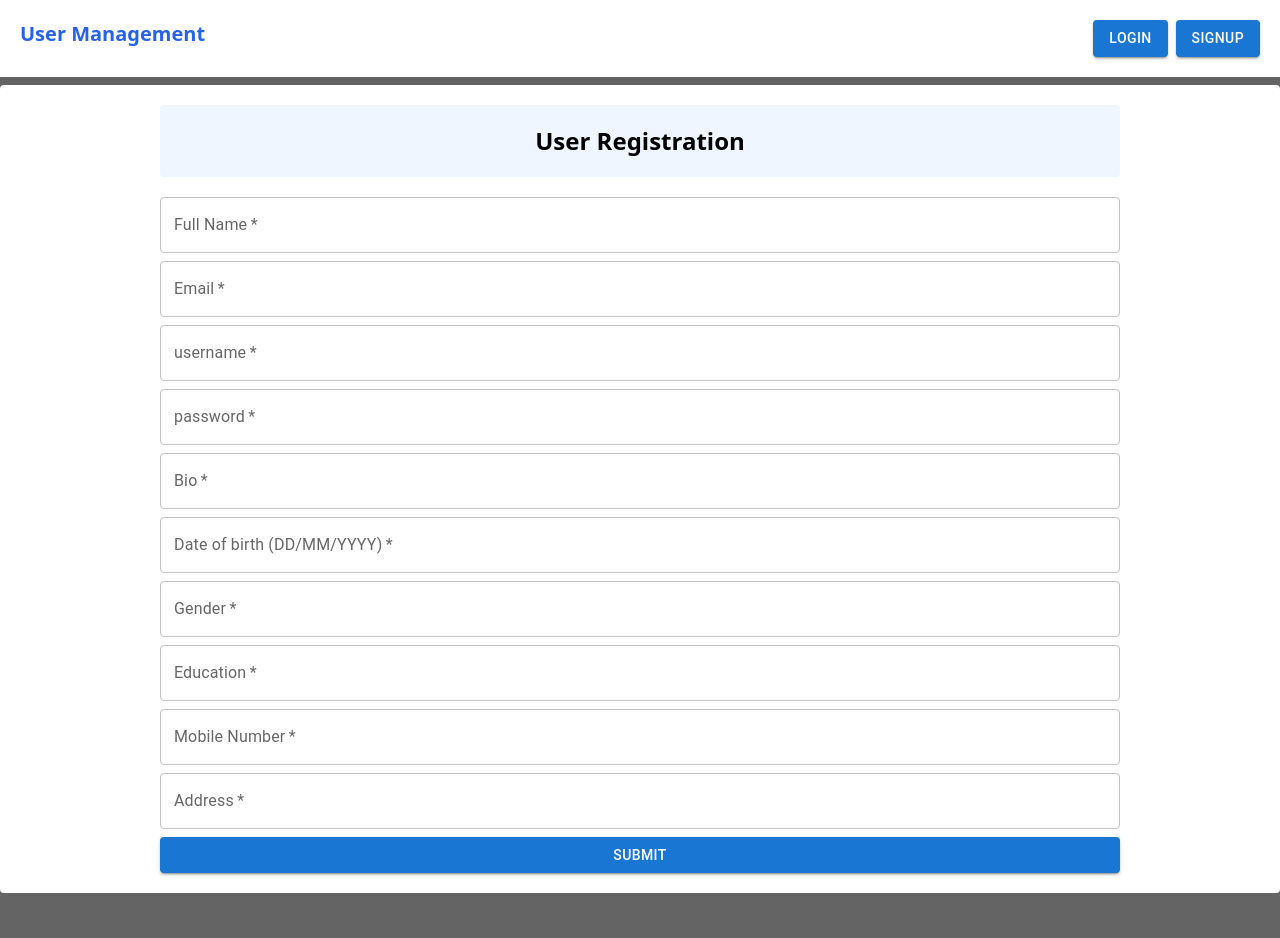
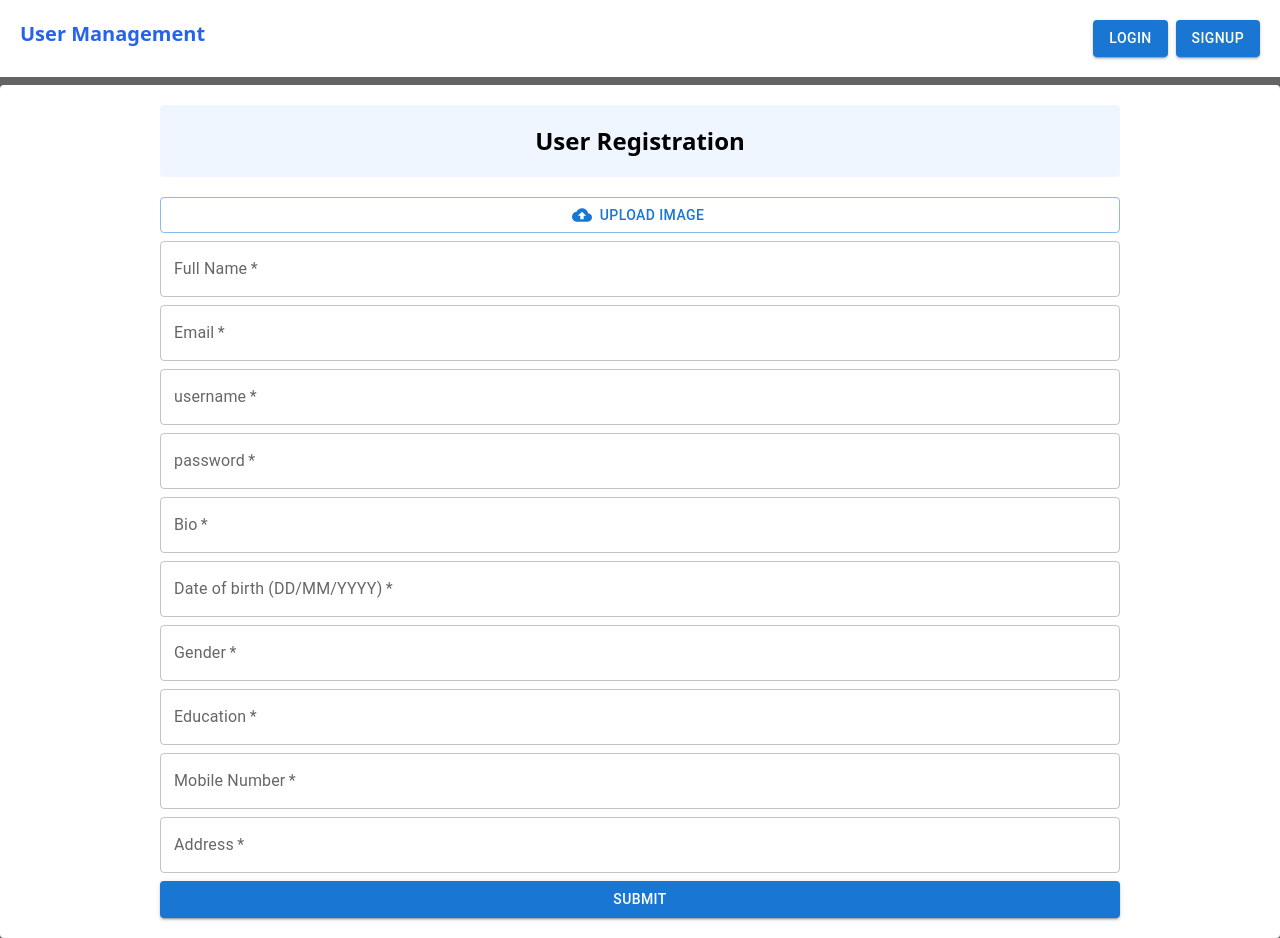
Before and after one commit to OmPrakashMallik2/user-management-client, a React (Create React App) app: page /signup in a window 1280 px wide. Before the commit the page ends 893 px from the top, so only its background shows below. Built offline with nearby package versions, Linux system fonts and the light colour scheme.

Commit message:
fully resposive now

```diff
--- a/src/Components/Login.jsx
+++ b/src/Components/Login.jsx
@@ -7,7 +7,7 @@ function Login() {
     const [username, setUsername] = useState('');
     const [password, setPassword] = useState('');
     const [problem, setProblem] = useState('')
-    const [logedIn, setLogedIn] = useState(false);
+    const [logedIn, setLogedIn] = useState(true);
     const [userData, setUserData] = useState(
         {
             userId: 0,
@@ -68,19 +68,19 @@ function Login() {
             {logedIn ?
 
                 (
-                    <div className='flex lg:flex-row flex-col w-full mt-2'>
+                    <div className='flex lg:flex-row flex-col w-full mt-2 gap-1'>
 
-                        <div className='flex flex-col items-center bg-white p-10 mr-2 rounded lg:w-2/5'>
+                        <div className='flex flex-col items-center bg-white p-10 rounded lg:w-2/5'>
                             <img className='w-60' src="https://i.pinimg.com/564x/0c/6f/39/0c6f39dac4d7f30139a7d61ee28a2ef5.jpg" alt="" />
                             <h1 className=' font-semibold text-neutral-700 text-3xl text-center'>{userData.fullName}</h1>
                             <p className=' mt-2 text-xl text-neutral-500 text-center'>{userData.bio}</p>
-                            <div className='mt-5'>
+                            <div className='mt-5 flex justify-between'>
                                 <button onClick={deleteUser} className='font-semibold bg-red-500 border-solid border-2 border-red-500 px-5 py-2 rounded text-lg mx-3 text-white'>Delete</button>
                                 <button onClick={() => setLogedIn(false)} className='font-semibold bg-blue-500 border-solid border-2 border-blue-500 px-5 py-2 rounded text-lg mx-3 text-white'>Logout</button>
                             </div>
                         </div>
 
-                        <div className='bg-white ml-2 rounded px-10 py-5 lg:w-3/5'>
+                        <div className='bg-white rounded lg:px-10 lg:py-5 p-5 lg:w-3/5'>
                             <div className='border-solid border-b-2 border-neutral-300 flex pb-3 my-4'>
                                 <h3 className='w-2/5 text-neutral-700 text-xl font-medium'>Full Name</h3>
                                 <h3 className='w-3/5 text-neutral-500 text-xl font-medium'>{userData.fullName}</h3>
--- a/src/Components/Signup.jsx
+++ b/src/Components/Signup.jsx
@@ -1,6 +1,22 @@
 import { Button, TextField } from '@mui/material';
 import axios from 'axios'
 import React, { useState } from 'react'
+import { styled } from '@mui/material/styles';
+import CloudUploadIcon from '@mui/icons-material/CloudUpload';
+
+
+
+const VisuallyHiddenInput = styled('input')({
+    clip: 'rect(0 0 0 0)',
+    clipPath: 'inset(50%)',
+    height: 1,
+    overflow: 'hidden',
+    position: 'absolute',
+    bottom: 0,
+    left: 0,
+    whiteSpace: 'nowrap',
+    width: 1,
+  });
 
 function Signup() {
 
@@ -58,6 +74,17 @@ function Signup() {
                     <div className=''>
                         <form onSubmit={handleSubmit} className='flex flex-col bg-white rounded lg:px-40 p-5 mt-2 gap-4 lg:gap-2'>
                             <h1 className='text-2xl font-bold bg-blue-50  text-center p-5 rounded mb-3'>User Registration</h1>
+
+                            <Button
+                                component="label"
+                                role={undefined}
+                                variant="outlined"
+                                tabIndex={-1}
+                                startIcon={<CloudUploadIcon />}
+                            >
+                                Upload image
+                                <VisuallyHiddenInput type="file" />
+                            </Button>
 
                             <TextField
                                 required
```
Also changed, not shown: 1 other file (tests, documents, lock files or other folders).
